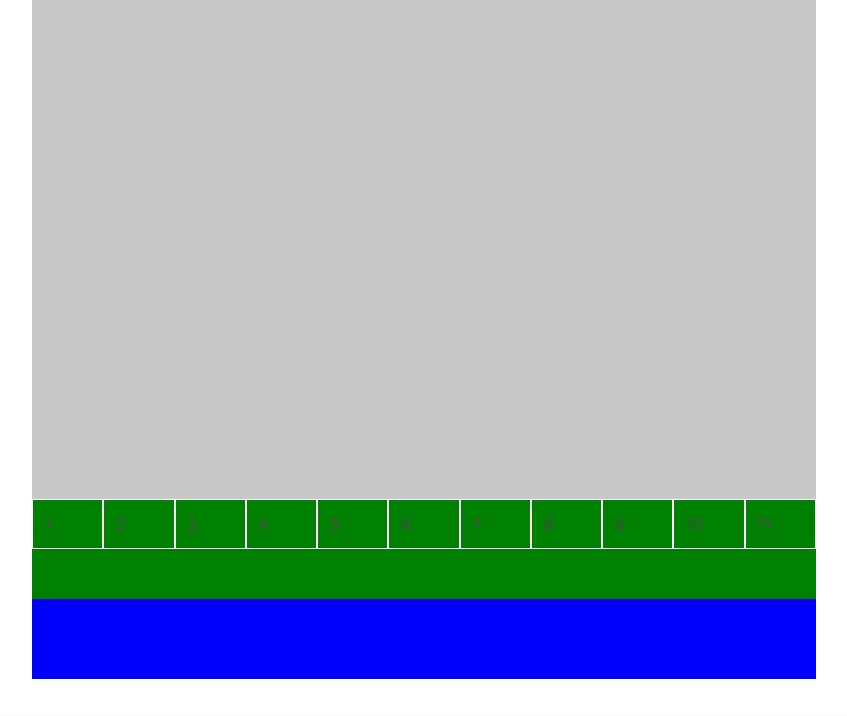
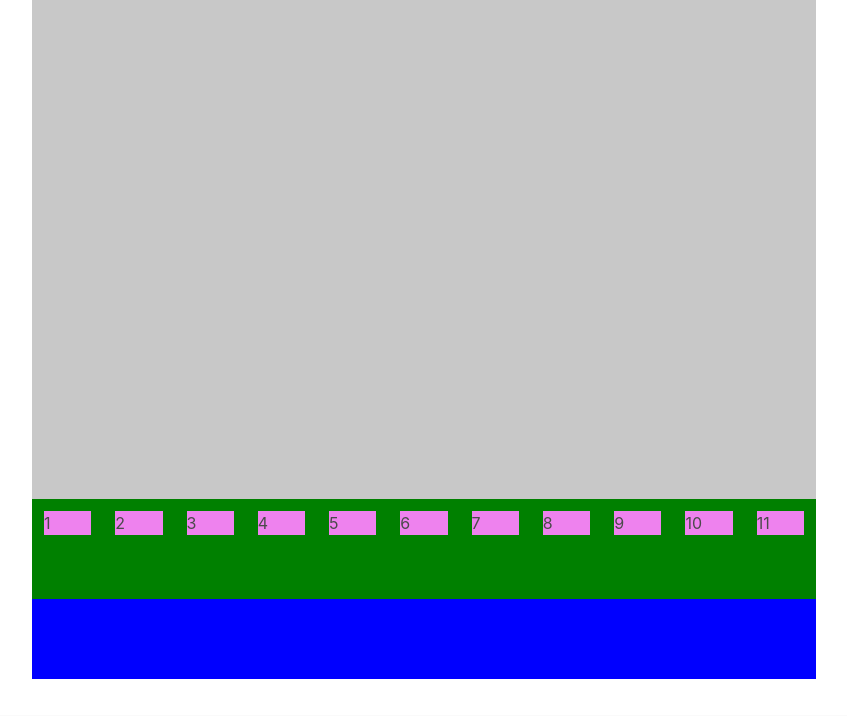
Before and after one commit to pavolmarak/slovny_futbal, a Django app: page / in a window 1280 px wide. Shown: the part 250-966 px from the top of the page, without its empty margins (216-1063 px from the left). Run offline with Django 5.2, Linux system fonts and the light colour scheme.

Commit message:
Creating layout.

```diff
--- a/static/word_soccer_app/main.css
+++ b/static/word_soccer_app/main.css
@@ -8,8 +8,8 @@ div.letters{
     min-height: 100px;
 }
 
-div.letters .column{
-    border: 1px solid white;
+div.letters div.letter{
+    background-color: violet;
 }
 
 div.controls{
--- a/templates/word_soccer_app/index.html
+++ b/templates/word_soccer_app/index.html
@@ -46,18 +46,41 @@
 
         <div class="columns is-centered">
             <div class="column is-two-thirds letters">
-                <div class="columns ">
-                    <div class="column">1</div>
-                    <div class="column">2</div>
-                    <div class="column">2</div>
-                    <div class="column">4</div>
-                    <div class="column">5</div>
-                    <div class="column">6</div>
-                    <div class="column">7</div>
-                    <div class="column">8</div>
-                    <div class="column">9</div>
-                    <div class="column">10</div>
-                    <div class="column">11</div>
+                <div class="columns">
+                    <div class="column">
+                        <div class="letter">1</div>
+                    </div>
+                     <div class="column">
+                        <div class="letter">2</div>
+                    </div>
+                     <div class="column">
+                        <div class="letter">3</div>
+                    </div>
+                     <div class="column">
+                        <div class="letter">4</div>
+                    </div>
+                     <div class="column">
+                        <div class="letter">5</div>
+                    </div>
+                     <div class="column">
+                        <div class="letter">6</div>
+                    </div>
+                     <div class="column">
+                        <div class="letter">7</div>
+                    </div>
+                     <div class="column">
+                        <div class="letter">8</div>
+                    </div>
+                     <div class="column">
+                        <div class="letter">9</div>
+                    </div>
+                     <div class="column">
+                        <div class="letter">10</div>
+                    </div>
+                     <div class="column">
+                        <div class="letter">11</div>
+                    </div>
+
                 </div>
             </div>
         </div>
```
